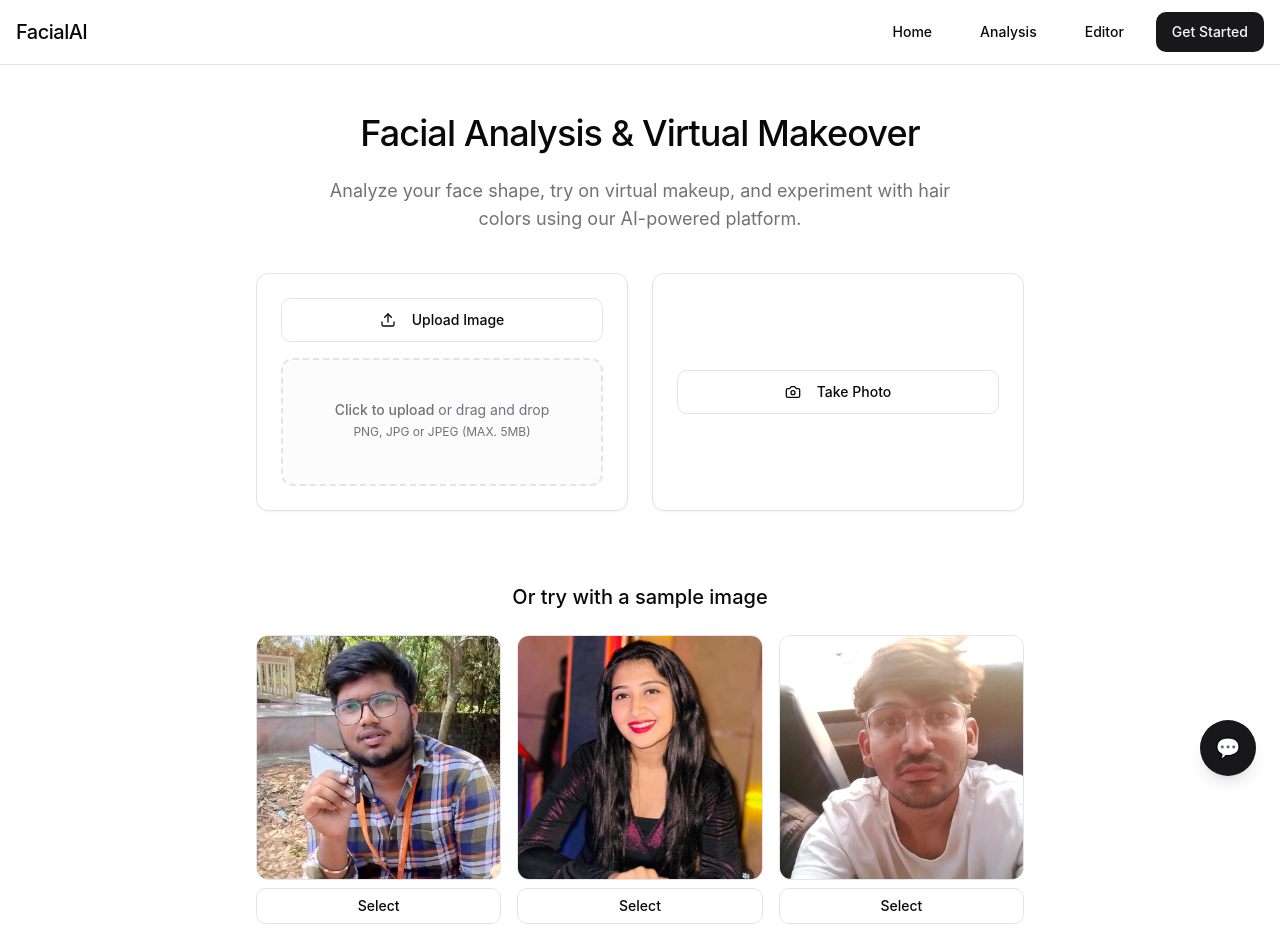
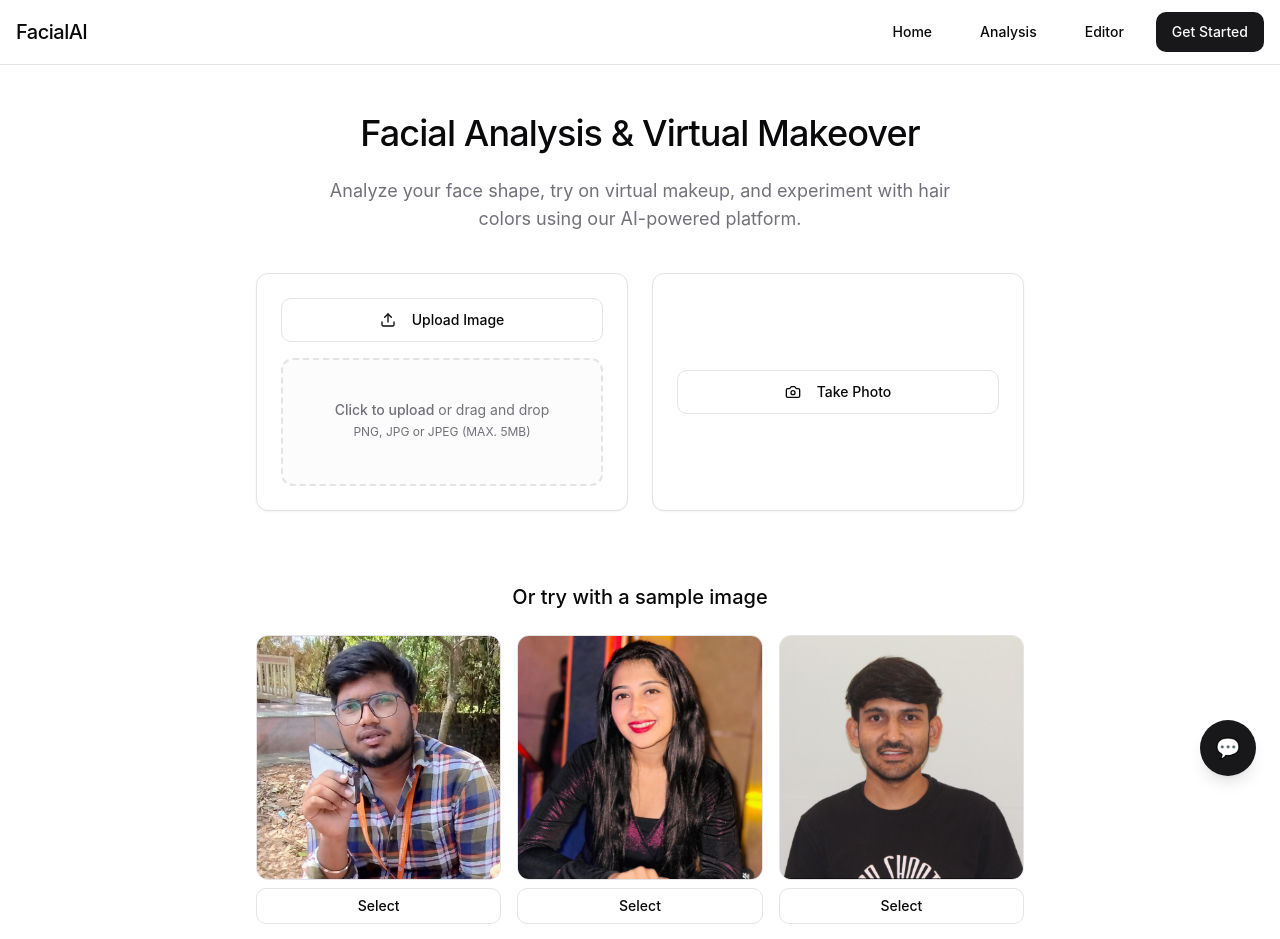
Before and after one commit to CosmeticWorld11/fashion-buddy-bot, a React (Vite) app: page / in a window 1280 px wide. Shown: the top 939 px of the page. Built offline with nearby package versions, Linux system fonts and the light colour scheme; a web font is replaced by a local one.

Commit message:
Replace an image
Replaced an image with a new one.

```diff
--- a/src/components/SampleImages.tsx
+++ b/src/components/SampleImages.tsx
@@ -19,7 +19,7 @@ const SampleImages: React.FC<SampleImagesProps> = ({ onSelectSample }) => {
     },
     {
       id: 3,
-      url: "/lovable-uploads/b5cbf11b-0493-48e9-8a32-0bca69ea1b39.png",
+      url: "/lovable-uploads/8ba0e3ac-d8e8-4c5b-976d-26405758e92a.png",
       alt: "Sample face 3",
     },
     {
```
Also changed, not shown: public/lovable-uploads/8ba0e3ac-d8e8-4c5b-976d-26405758e92a.png (added).
